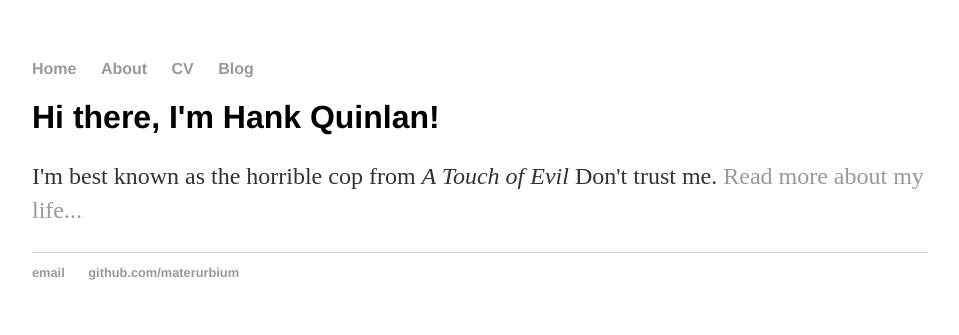
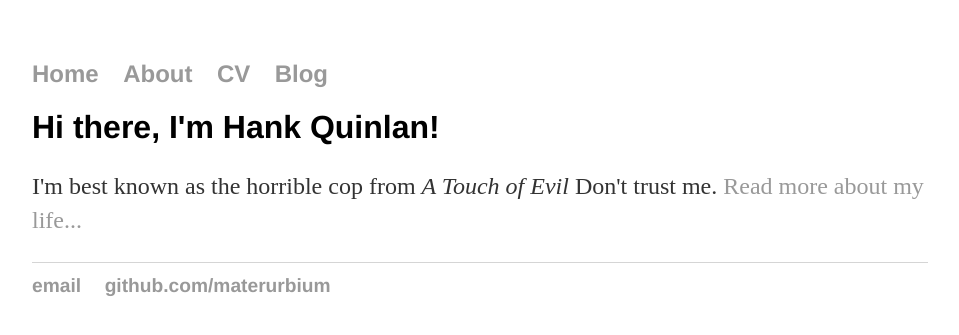
Before and after one commit to materurbium/github.io, a Jekyll site: the page built from index.html, in a window 1280 px wide. Shown: the top 335 px of the page, without its empty margins (160-1119 px from the left). Built offline with Jekyll 4.4.1, drawn with Linux system fonts in a browser that asks for light colours.

Commit message:
Update main.css

```diff
--- a/css/main.css
+++ b/css/main.css
@@ -41,3 +41,7 @@ ul.posts {
 ul.posts li {
     list-style: none;
 }
+
+ul li {
+    font-size: 1.5em;
+}
```
